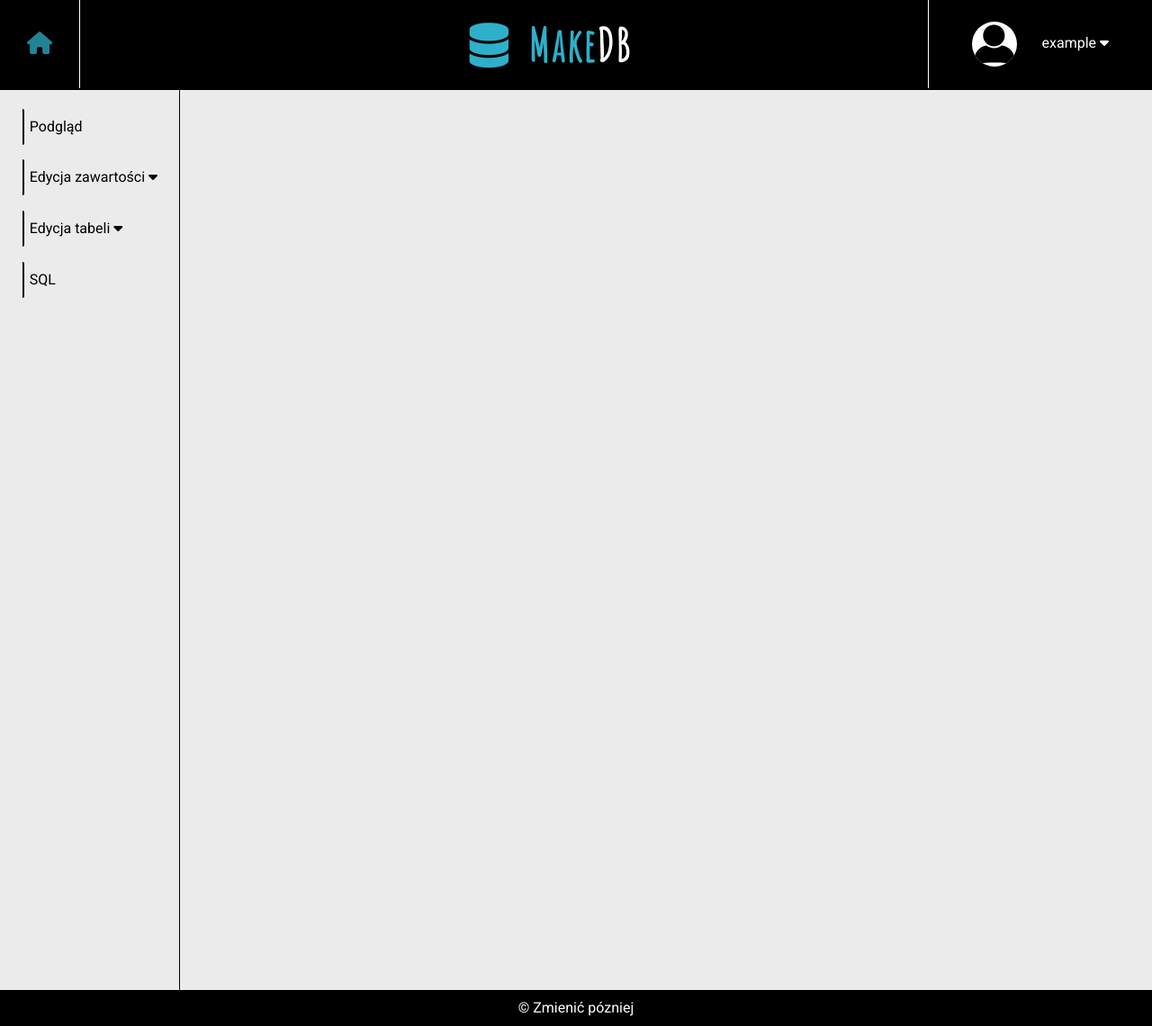
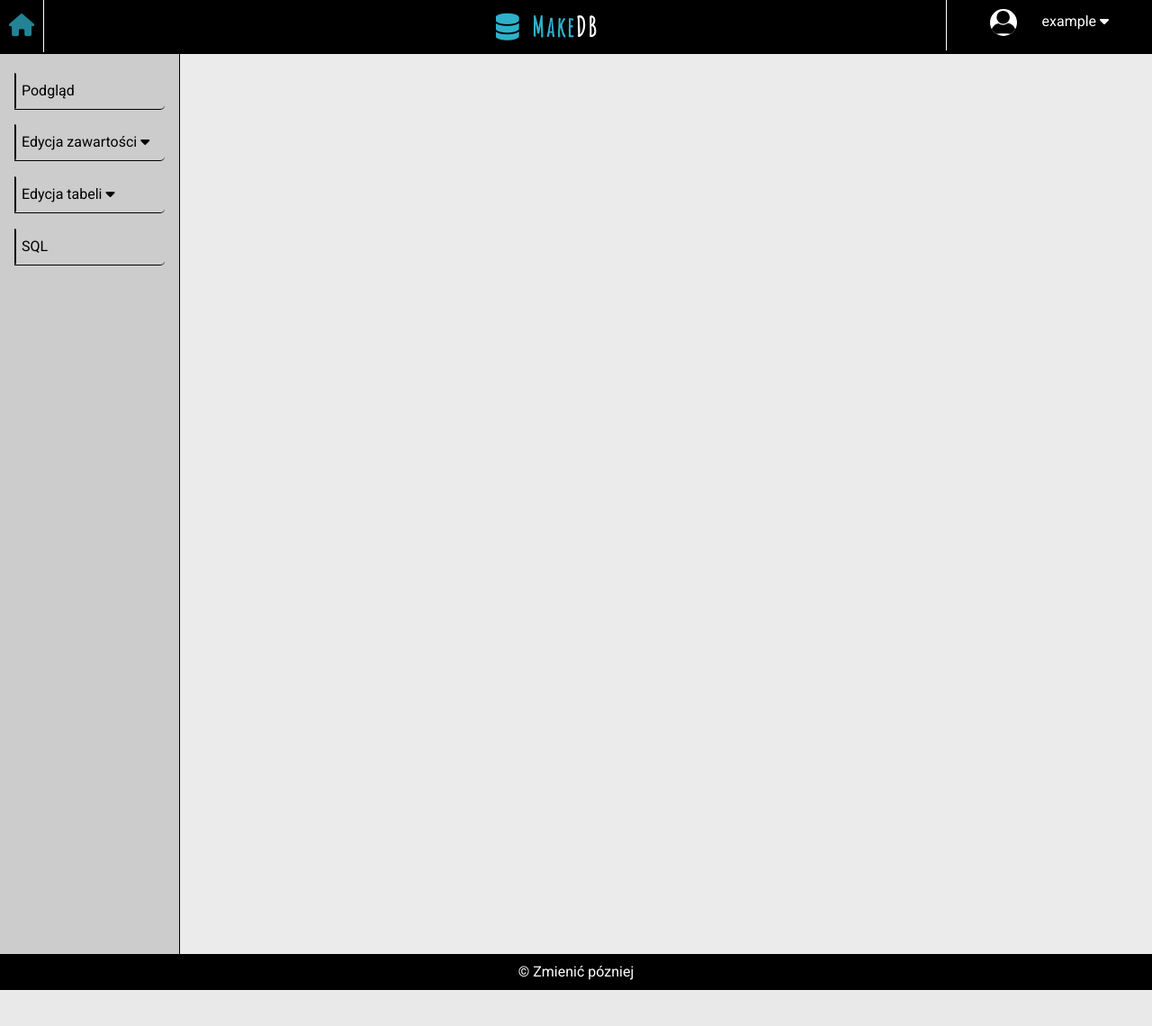
Before and after one commit to Mavannkas/phpProject, a PHP site: page /panel/register.html in a window 1280 px wide. Shown: the whole page at 90% size. After the commit the page ends 1100 px from the top, so only its background shows below. Run offline with PHP 8.4, Linux system fonts and the light colour scheme; some libraries are stand-ins or nearby versions.

Commit message:
change nav design

```diff
--- a/site/css/panel.css
+++ b/site/css/panel.css
@@ -32,7 +32,7 @@ body {
 .header {
   position: relative;
   width: 100%;
-  height: 100px;
+  height: 60px;
   background-color: black;
 }
 
@@ -41,7 +41,7 @@ body {
   font-size: 2.5rem;
   color: white;
   text-decoration: none;
-  padding: 30px;
+  padding: 10px;
   border-right: 1px solid white;
   -webkit-transition: color .3s;
   transition: color .3s;
@@ -66,8 +66,8 @@ body {
   left: 47%;
   -webkit-transform: translateX(-50%);
           transform: translateX(-50%);
-  line-height: 100px;
-  font-size: 5rem;
+  line-height: 60px;
+  font-size: 3rem;
 }
 
 .header__logo::before {
@@ -115,7 +115,7 @@ body {
   position: absolute;
   display: inline-block;
   right: 0;
-  padding: 1.5em 3em;
+  padding: 10px 3em;
   border-left: 1px solid white;
 }
 
@@ -142,6 +142,8 @@ body {
   width: 200px;
   padding-top: 1em;
   border-right: 1px solid black;
+  background-color: #b6b6b691;
+  z-index: 0;
 }
 
 .nav ul {
@@ -149,10 +151,17 @@ body {
 }
 
 .nav .list {
-  padding-right: 1em;
+  width: 100%;
+  z-index: 0;
+}
+
+.nav .list__main-fun {
+  padding: 0 1em;
+  width: 100%;
 }
 
 .nav .list__main-fun a {
+  border-bottom: 1px solid black;
   position: relative;
   display: inline-block;
   width: 100%;
--- a/site/panel/register.html
+++ b/site/panel/register.html
@@ -19,7 +19,7 @@
         <a href="../index.html" class="header__back" ><i class="fas fa-home"></i></a>
         <a class="header__logo" href="#"><i class="fas fa-database"></i>Make<span>DB</span></a>
         <div class="header__profile">
-            <img src="../img/user.svg" alt="user profile" class="header__profile-img" width="50px"></img>
+            <img src="../img/user.svg" alt="user profile" class="header__profile-img" width="30px"></img>
             <p class="header__profile-name">example <i class="fas fa-caret-down"></i></p>
         </div>
     </header>
--- a/site/sass/panel.scss
+++ b/site/sass/panel.scss
@@ -33,7 +33,7 @@ body{
 .header{
     position: relative;
     width: 100%;
-    height: 100px;
+    height: 60px;
     background-color: black;
 
     &__back{
@@ -41,7 +41,7 @@ body{
         font-size: 2.5rem;
         color: white;
         text-decoration: none;
-        padding: 30px;
+        padding: 10px;
         border-right: 1px solid white;
         transition: color .3s;
         &:hover{
@@ -57,8 +57,8 @@ body{
         // perspective: 1000px;
         left: 47%;
         transform: translateX(-50%);
-        line-height: 100px;
-        font-size: 5rem;
+        line-height: 60px;
+        font-size: 3rem;
         &:hover{
             text-decoration: none;
             color: $main-color;
@@ -70,7 +70,7 @@ body{
         position: absolute;
         display: inline-block;
         right: 0;
-        padding: 1.5em 3em;
+        padding: 10px 3em;
         border-left: 1px solid white;
         &-img{
             background-color: #fff;
@@ -93,18 +93,22 @@ body{
     width: 200px;
     padding-top: 1em;
     border-right: 1px solid black;
-
+    background-color: #b6b6b691;
+    z-index: 0;
     ul{
         list-style: none;
     }
 
     .list{
-        padding-right: 1em;
+        width: 100%;
+        z-index: 0;
 
         &__main-fun{
             // margin-bottom: 1em;
-
+            padding: 0 1em;
+            width: 100%;
             a{
+                border-bottom: 1px solid black;
                 position: relative;
                 display: inline-block;
                 width: 100%;
```
Also changed, not shown: 1 other file.
